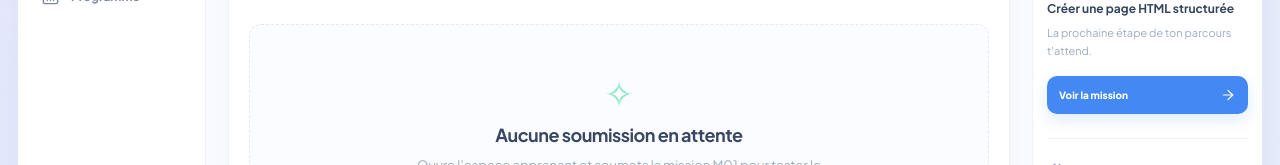
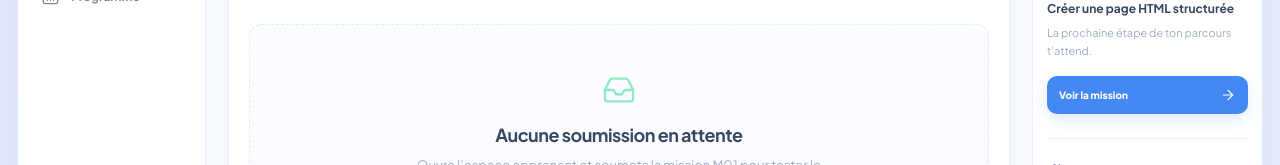
Before and after one commit to Zenethis-CMR/formation-pro-360, a Next.js app: page /formateur in a window 1280 px wide. Shown: the part 443-608 px from the top of the page. Built offline with nearby package versions, Linux system fonts and the light colour scheme.

Commit message:
style: professional icons on learning and trainer screens

```diff
--- a/src/app/formateur/page.tsx
+++ b/src/app/formateur/page.tsx
@@ -1,5 +1,6 @@
 "use client";
 import { useState, type FormEvent } from "react";
+import { Inbox, ExternalLink } from "lucide-react";
 import { useDemo } from "@/context/demo-store";
 import { latestSubmission, missionState, reviewCriteria } from "@/lib/mission-engine";
 
@@ -44,13 +45,13 @@ export default function Formateur() {
     {notice && <div className="alert success" role="status">{notice}</div>}
     {error && <div className="alert danger" role="alert">{error}</div>}
     <section className="panel"><div className="section-head"><div><span className="eyebrow">CORRECTION</span><h2>Soumissions à examiner</h2></div><span className="counter">{pending.length} en attente</span></div>
-      {pending.length === 0 ? <div className="empty-state"><span>✧</span><h3>Aucune soumission en attente</h3><p>Ouvre l’espace apprenant et soumets la mission M01 pour tester le circuit complet.</p></div> :
+      {pending.length === 0 ? <div className="empty-state"><span><Inbox size={34} strokeWidth={1.6}/></span><h3>Aucune soumission en attente</h3><p>Ouvre l’espace apprenant et soumets la mission M01 pour tester le circuit complet.</p></div> :
         <div className="review-list">{pending.map((submission) => {
           const mission = missions.find((item) => item.id === submission.missionId);
           return <div className="review-card" key={submission.id}>
             <div><span className="week">{mission?.id} · {mission?.domain}</span><h3>{mission?.title ?? "Mission inconnue"}</h3>
               <p className="muted">{submission.note || "Aucune note jointe"}</p>
-              <a className="external-link" href={submission.url} target="_blank" rel="noopener noreferrer">Ouvrir le livrable ↗</a></div>
+              <a className="external-link" href={submission.url} target="_blank" rel="noopener noreferrer">Ouvrir le livrable <ExternalLink size={14} strokeWidth={1.8}/></a></div>
             <div className="review-controls"><label>Note /100<input type="number" min={0} max={100} step={1} placeholder="80" value={scores[submission.id] ?? ""} onChange={(e) => setScores((prev) => ({...prev,[submission.id]:e.target.value}))}/></label>
               <label>Retour pédagogique<textarea rows={3} placeholder="Ce qui fonctionne et ce qu’il faut améliorer…" value={feedback[submission.id] ?? ""} onChange={(e) => setFeedback((prev) => ({...prev,[submission.id]:e.target.value}))}/></label>
               <button className="primary-btn" onClick={() => onReview(submission.id)}>Valider l’évaluation</button>
```
